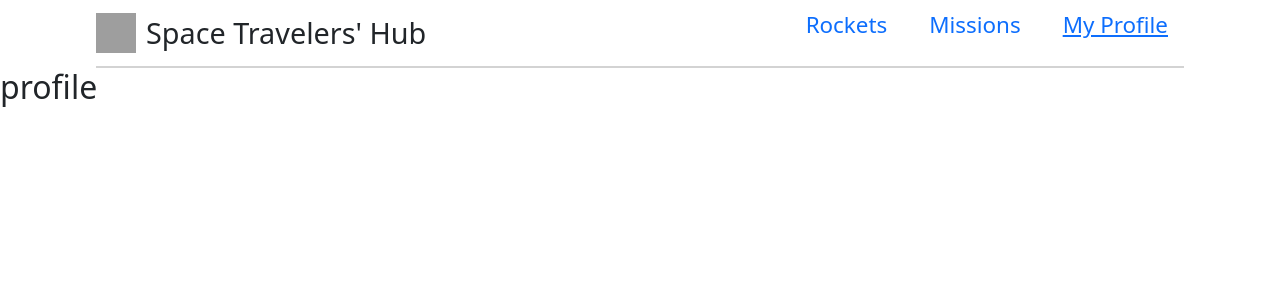
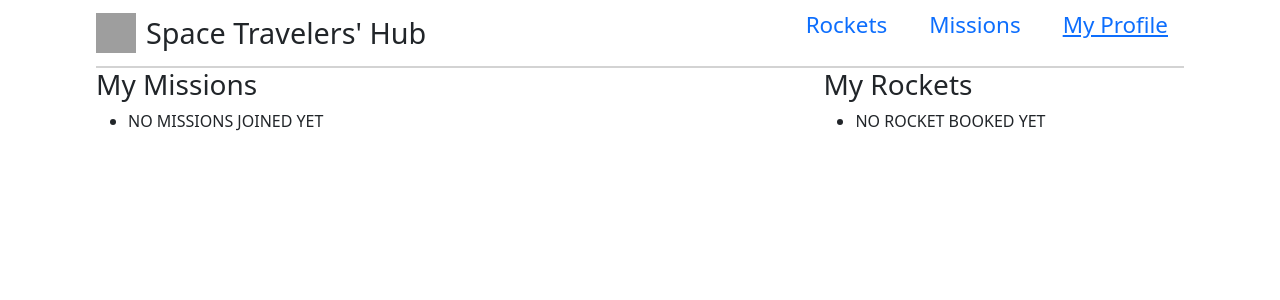
Before and after one commit to elisha2kyakpo1/space_travelers_hub, a React (Create React App) app: page /my-profile in a window 1280 px wide. Shown: the top 300 px of the page. Built offline with nearby package versions, Linux system fonts and the light colour scheme; grey boxes are pictures that could not be loaded.

Commit message:
Add my profile data

```diff
--- /dev/null
+++ b/src/components/MyProfile.css
@@ -0,0 +1,9 @@
+.my-profile {
+  display: flex;
+  align-items: center;
+  margin: 0 6rem;
+}
+
+.mission-booked {
+  margin-right: 500px;
+}
--- a/src/components/MyProfile.js
+++ b/src/components/MyProfile.js
@@ -1,10 +1,40 @@
-import React from 'react';
+import { useSelector } from 'react-redux';
+import './MyProfile.css';
 
 const MyProfile = () => {
-  const profile = 'profile';
+  const myRockets = useSelector((state) => state.rocketReducer.filter((rocket) => rocket.reserved));
+  const mission = useSelector((state) => state.rocketReducer.filter((mission) => mission.reserved));
   return (
-    <div>
-      <h2>{profile}</h2>
+    <div className="my-profile">
+      <div className="mission-booked">
+        <h3>My Missions</h3>
+        <ul className="list">
+          {!mission.length ? <li className="list-item">NO MISSIONS JOINED YET</li> : mission.map(({ id, name }) => (
+            <li key={id} className="list-item">
+              <span>
+                {name}
+                <br />
+                <a href target="blank">Read more</a>
+              </span>
+            </li>
+          ))}
+        </ul>
+      </div>
+      <div className="rocket-booked">
+        <h3>My Rockets</h3>
+        <ul className="list">
+          {!myRockets.length ? <li className="list-item">NO ROCKET BOOKED YET</li> : myRockets.map(({ id, name }) => (
+            <li key={id} className="list-item">
+              <span>
+                {name}
+                <br />
+                <a href target="blank">Read more</a>
+              </span>
+
+            </li>
+          ))}
+        </ul>
+      </div>
     </div>
   );
 };
--- a/src/components/rockets/Rockets.js
+++ b/src/components/rockets/Rockets.js
@@ -9,6 +9,7 @@ import { cancelRocketTicket, getRocketData, reserveRocketTicket } from '../../re
 
 const Rockets = () => {
   const rockets = useSelector((state) => state.rocketReducer);
+
   const dispatch = useDispatch();
   useEffect(() => {
     if (!rockets.length) {
@@ -24,6 +25,8 @@ const Rockets = () => {
     }
   };
 
+  const reserved = (reserved) => (reserved ? <span className="reserve-btn">Reserved</span> : null);
+
   return (
     <section>
       <div className="cont-rockets">
@@ -37,17 +40,18 @@ const Rockets = () => {
               </div>
               <div>
                 <div style={{ padding: '0 1rem' }}>
-                  <h1>
+                  <h4>
                     {rocket.name}
-                  </h1>
+                  </h4>
                   <p
                     color="textSecondary"
                   >
+                    {reserved(rocket.reserved)}
                     {rocket.description}
                   </p>
                 </div>
                 <div>
-                  <Button onClick={() => handleClick(rocket.id, rocket.reserved)} variant="outline-secondary" color="primary" style={{ margin: '1rem' }}>
+                  <Button onClick={() => handleClick(rocket.id, rocket.reserved)} variant="primary" color="primary" style={{ margin: '1rem' }}>
                     Reserve a ticket
                   </Button>
                 </div>
--- a/src/redux/rockets/Rockets.js
+++ b/src/redux/rockets/Rockets.js
@@ -1,6 +1,7 @@
-const GET_ROCKET = 'space_travelers_hub/rockets/ADD_ROCKET';
-const RESERVE_ROCKET_TICKET = 'space_travelers_hub/rockets/ADD_ROCKET';
-const CANCEL_ROCKET_TICKET = 'space_travelers_hub/rockets/ADD_ROCKET';
+const GET_ROCKET = 'space_travelers_hub/rockets/GET_ROCKET';
+const RESERVE_ROCKET_TICKET = 'space_travelers_hub/rockets/RESERVE_ROCKET_TICKET';
+const CANCEL_ROCKET_TICKET = 'space_travelers_hub/rockets/CANCEL_ROCKET_TICKET';
+const LEAVE_MISSION = 'space_travelers_hub/rockets/LEAVE_MISSION';
 
 const LoadRockets = (payload) => ({
   type: GET_ROCKET,
@@ -14,6 +15,11 @@ const reserveRocketTicket = (id) => ({
 
 const cancelRocketTicket = (id) => ({
   type: CANCEL_ROCKET_TICKET,
+  id,
+});
+
+const leaveMission = (id) => ({
+  type: LEAVE_MISSION,
   id,
 });
 
@@ -58,4 +64,5 @@ export {
   rocketReducer,
   getRocketData,
   cancelRocketTicket,
+  leaveMission,
 };
```
